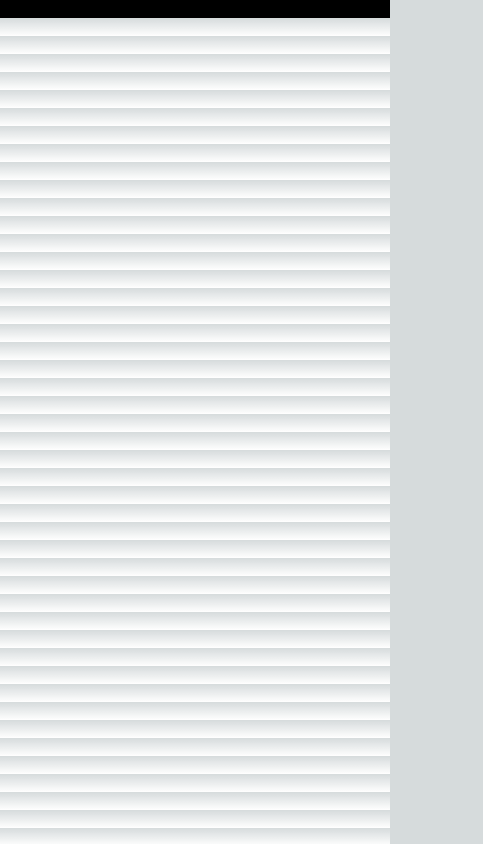
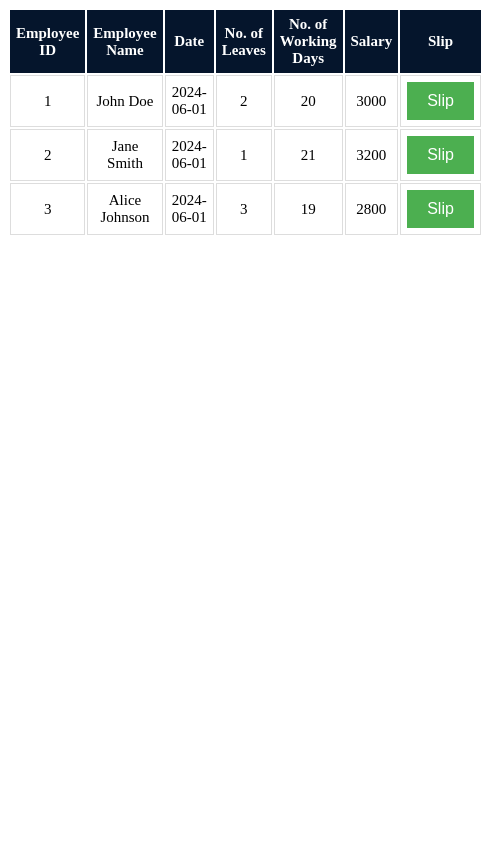
Before and after one commit to Brandsmashersdev/hr-management, a Next.js app: page /login in a window 390 px wide. Shown: the whole page, 483 px wide, since content can reach past the window. Built offline with nearby package versions, Linux system fonts and the light colour scheme.

Commit message:
Salary page

```diff
--- a/EmployeeData/Salary.jsx
+++ b/EmployeeData/Salary.jsx
@@ -1,6 +1,51 @@
 const Salary =() => {
     return (
-        <div style={{backgroundColor:"black"}}>hello</div>
-    )
+
+        <div className="salary-table-adjusting">
+        <table className="salary-table">
+            <thead>
+                <tr>
+                    <th>Employee ID</th>
+                    <th>Employee Name</th>
+                    <th>Date</th>
+                    <th>No. of Leaves</th>
+                    <th>No. of Working Days</th>
+                    <th>Salary</th>
+                    <th>Slip</th>
+                </tr>
+            </thead>
+            <tbody>
+                <tr>
+                    <td>1</td>
+                    <td>John Doe</td>
+                    <td>2024-06-01</td>
+                    <td>2</td>
+                    <td>20</td>
+                    <td>3000</td>
+                    <td><button className="button">Slip</button></td>
+                </tr>
+                <tr>
+                    <td>2</td>
+                    <td>Jane Smith</td>
+                    <td>2024-06-01</td>
+                    <td>1</td>
+                    <td>21</td>
+                    <td>3200</td>
+                    <td><button className="button">Slip</button></td>
+                </tr>
+                <tr>
+                    <td>3</td>
+                    <td>Alice Johnson</td>
+                    <td>2024-06-01</td>
+                    <td>3</td>
+                    <td>19</td>
+                    <td>2800</td>
+                    <td><button className="button">Slip</button></td>
+                </tr>
+            </tbody>
+        </table>
+    </div>
+
+    );
 }
 export default Salary;
--- a/pages/_app.js
+++ b/pages/_app.js
@@ -2,7 +2,7 @@ import React from 'react';
 import { NoteProvider } from '../components/NodeProvider';
 import { BrowserRouter } from 'react-router-dom';
 import { StaticRouter } from 'react-router-dom/server';
-import '../styles/globals.css';
+
 import '../styles/index.scss';
 
 const MyApp = ({ Component, pageProps }) => {
--- a/styles/globals.css
+++ /dev/null
@@ -1,107 +0,0 @@
-:root {
-  --max-width: 1100px;
-  --border-radius: 12px;
-  --font-mono: ui-monospace, Menlo, Monaco, "Cascadia Mono", "Segoe UI Mono",
-    "Roboto Mono", "Oxygen Mono", "Ubuntu Monospace", "Source Code Pro",
-    "Fira Mono", "Droid Sans Mono", "Courier New", monospace;
-
-  --foreground-rgb: 0, 0, 0;
-  --background-start-rgb: 214, 219, 220;
-  --background-end-rgb: 255, 255, 255;
-
-  --primary-glow: conic-gradient(
-    from 180deg at 50% 50%,
-    #16abff33 0deg,
-    #0885ff33 55deg,
-    #54d6ff33 120deg,
-    #0071ff33 160deg,
-    transparent 360deg
-  );
-  --secondary-glow: radial-gradient(
-    rgba(255, 255, 255, 1),
-    rgba(255, 255, 255, 0)
-  );
-
-  --tile-start-rgb: 239, 245, 249;
-  --tile-end-rgb: 228, 232, 233;
-  --tile-border: conic-gradient(
-    #00000080,
-    #00000040,
-    #00000030,
-    #00000020,
-    #00000010,
-    #00000010,
-    #00000080
-  );
-
-  --callout-rgb: 238, 240, 241;
-  --callout-border-rgb: 172, 175, 176;
-  --card-rgb: 180, 185, 188;
-  --card-border-rgb: 131, 134, 135;
-}
-
-@media (prefers-color-scheme: dark) {
-  :root {
-    --foreground-rgb: 255, 255, 255;
-    --background-start-rgb: 0, 0, 0;
-    --background-end-rgb: 0, 0, 0;
-
-    --primary-glow: radial-gradient(rgba(1, 65, 255, 0.4), rgba(1, 65, 255, 0));
-    --secondary-glow: linear-gradient(
-      to bottom right,
-      rgba(1, 65, 255, 0),
-      rgba(1, 65, 255, 0),
-      rgba(1, 65, 255, 0.3)
-    );
-
-    --tile-start-rgb: 2, 13, 46;
-    --tile-end-rgb: 2, 5, 19;
-    --tile-border: conic-gradient(
-      #ffffff80,
-      #ffffff40,
-      #ffffff30,
-      #ffffff20,
-      #ffffff10,
-      #ffffff10,
-      #ffffff80
-    );
-
-    --callout-rgb: 20, 20, 20;
-    --callout-border-rgb: 108, 108, 108;
-    --card-rgb: 100, 100, 100;
-    --card-border-rgb: 200, 200, 200;
-  }
-}
-
-* {
-  box-sizing: border-box;
-  padding: 0;
-  margin: 0;
-}
-
-html,
-body {
-  max-width: 100vw;
-  overflow-x: hidden;
-}
-
-body {
-  color: rgb(var(--foreground-rgb));
-  background: linear-gradient(
-      to bottom,
-      transparent,
-      rgb(var(--background-end-rgb))
-    )
-    rgb(var(--background-start-rgb));
-}
-
-a {
-  color: inherit;
-  text-decoration: none;
-}
-
-@media (prefers-color-scheme: dark) {
-  html {
-    color-scheme: dark;
-  }
-}
--- a/styles/salary.scss
+++ b/styles/salary.scss
@@ -0,0 +1,50 @@
+.salary-table-container {
+   width: 90%;
+}
+
+.salary-table{
+    width: 100%;
+
+}
+
+
+.salary-table td {
+    padding: 8px;
+    border: 1px solid #ddd;
+}
+
+.salary-table th {
+    background-color: #05152c;
+    color: white;
+    font-weight: bold;
+    font-size: 20px;
+    text-align: center;
+}
+
+
+
+@media screen and (max-width: 600px) {
+    .salary-table-adjusting{
+        width: 100%;
+    }
+
+    .salary-table th,
+    .salary-table td {
+        padding: 6px;
+        text-align: center;
+        font-size:15px;
+    }
+}
+
+.button {
+    background-color: #4CAF50; /* Green */
+    color: white;
+    border: none;
+    padding: 10px 20px;
+    text-align: center;
+    text-decoration: none;
+    display: block;
+    margin: 0 auto;
+    font-size: 16px;
+    cursor: pointer;
+  }
--- a/styles/styles.scss
+++ b/styles/styles.scss
@@ -11,3 +11,7 @@
     align-items: center;
     justify-content: center;
   }
+
+  body {
+    width: 87%;
+  }
```
Also changed, not shown: styles/Home.module.css (deleted, +0 -229 lines).
